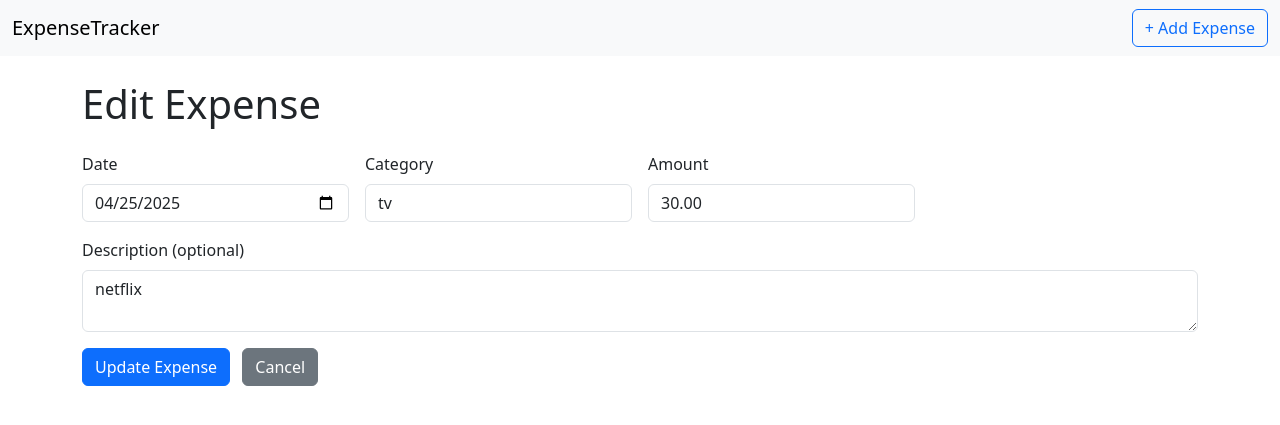
After one commit to Tks23-hub/python-expense-tracker, a Flask app: page /edit/2 in a window 1280 px wide. The commit adds this page. Shown: the top 425 px of the page. Run offline with Flask 3, Linux system fonts and the light colour scheme; some libraries are stand-ins or nearby versions.

Commit message:
Add edit-expense feature: backend route, edit template, and front-end button

```diff
--- a/app.py
+++ b/app.py
@@ -46,6 +46,17 @@ def delete_expense(expense_id):
     db.session.commit()
     return redirect(url_for('index'))
 
+@app.route('/edit/<int:expense_id>', methods=['GET', 'POST'])
+def edit_expense(expense_id):
+    exp = Expense.query.get_or_404(expense_id)
+    if request.method == 'POST':
+        exp.amount      = float(request.form['amount'])
+        exp.category    = request.form['category']
+        exp.description = request.form.get('description', '')
+        exp.date        = datetime.strptime(request.form['date'], '%Y-%m-%d').date()
+        db.session.commit()
+        return redirect(url_for('index'))
+    return render_template('edit_expense.html', expense=exp)
 
 
 
--- /dev/null
+++ b/templates/edit_expense.html
@@ -0,0 +1,50 @@
+{% extends 'base.html' %} {% block title %}Edit Expense – Expense Tracker{%
+endblock %} {% block content %}
+<h1 class="mb-4">Edit Expense</h1>
+<form method="post" class="row g-3">
+  <div class="col-md-3">
+    <label for="date" class="form-label">Date</label>
+    <input
+      type="date"
+      id="date"
+      name="date"
+      class="form-control"
+      value="{{ expense.date.strftime('%Y-%m-%d') }}"
+      required
+    />
+  </div>
+  <div class="col-md-3">
+    <label for="category" class="form-label">Category</label>
+    <input
+      type="text"
+      id="category"
+      name="category"
+      class="form-control"
+      value="{{ expense.category }}"
+      required
+    />
+  </div>
+  <div class="col-md-3">
+    <label for="amount" class="form-label">Amount</label>
+    <input
+      type="number"
+      step="0.01"
+      id="amount"
+      name="amount"
+      class="form-control"
+      value="{{ '%.2f'|format(expense.amount) }}"
+      required
+    />
+  </div>
+  <div class="col-md-12">
+    <label for="description" class="form-label">Description (optional)</label>
+    <textarea id="description" name="description" class="form-control" rows="2">
+{{ expense.description }}</textarea
+    >
+  </div>
+  <div class="col-12">
+    <button type="submit" class="btn btn-primary">Update Expense</button>
+    <a href="{{ url_for('index') }}" class="btn btn-secondary ms-2">Cancel</a>
+  </div>
+</form>
+{% endblock %}
```
Also changed, not shown: templates/index.html (+9 -0 lines), README.md, expenses.db.
